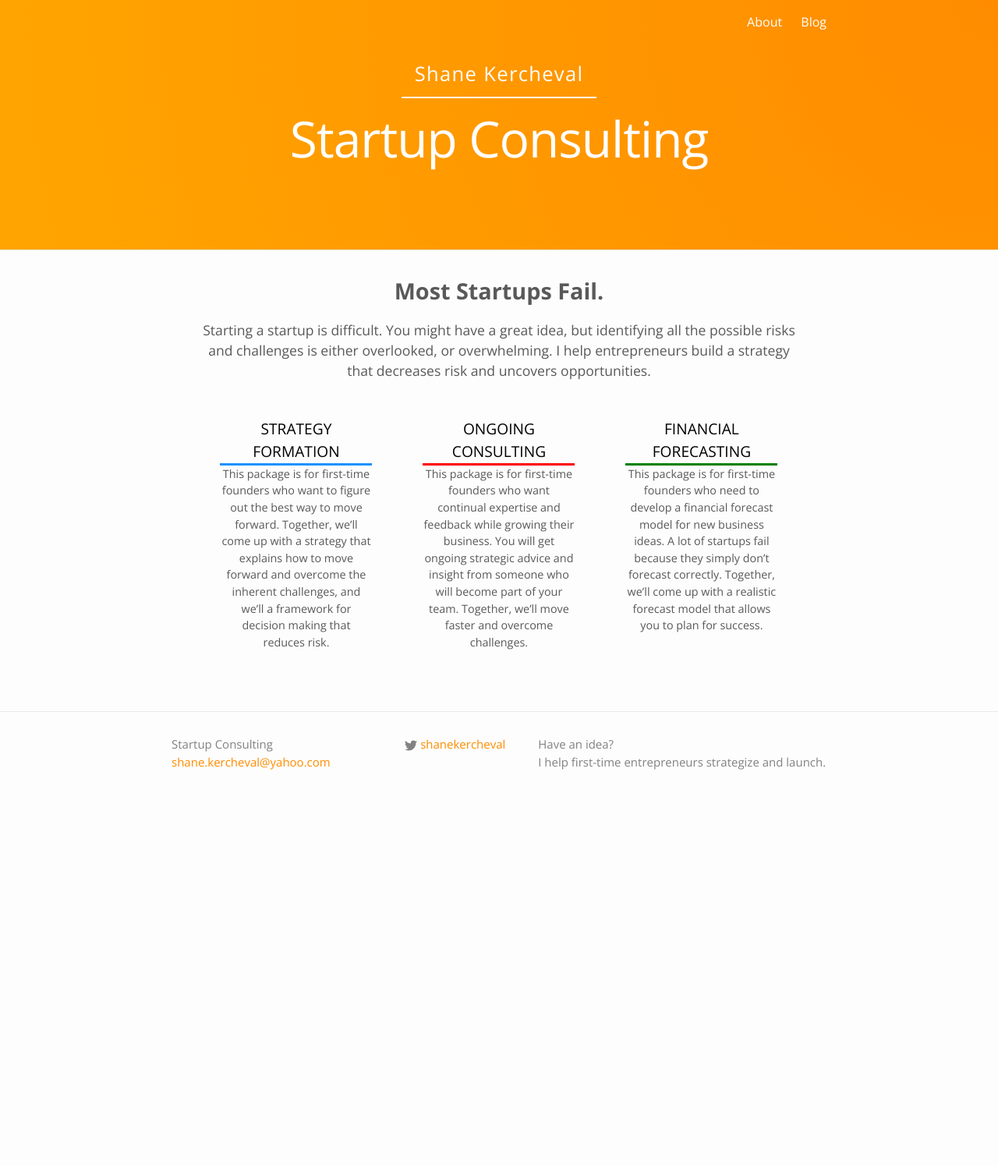
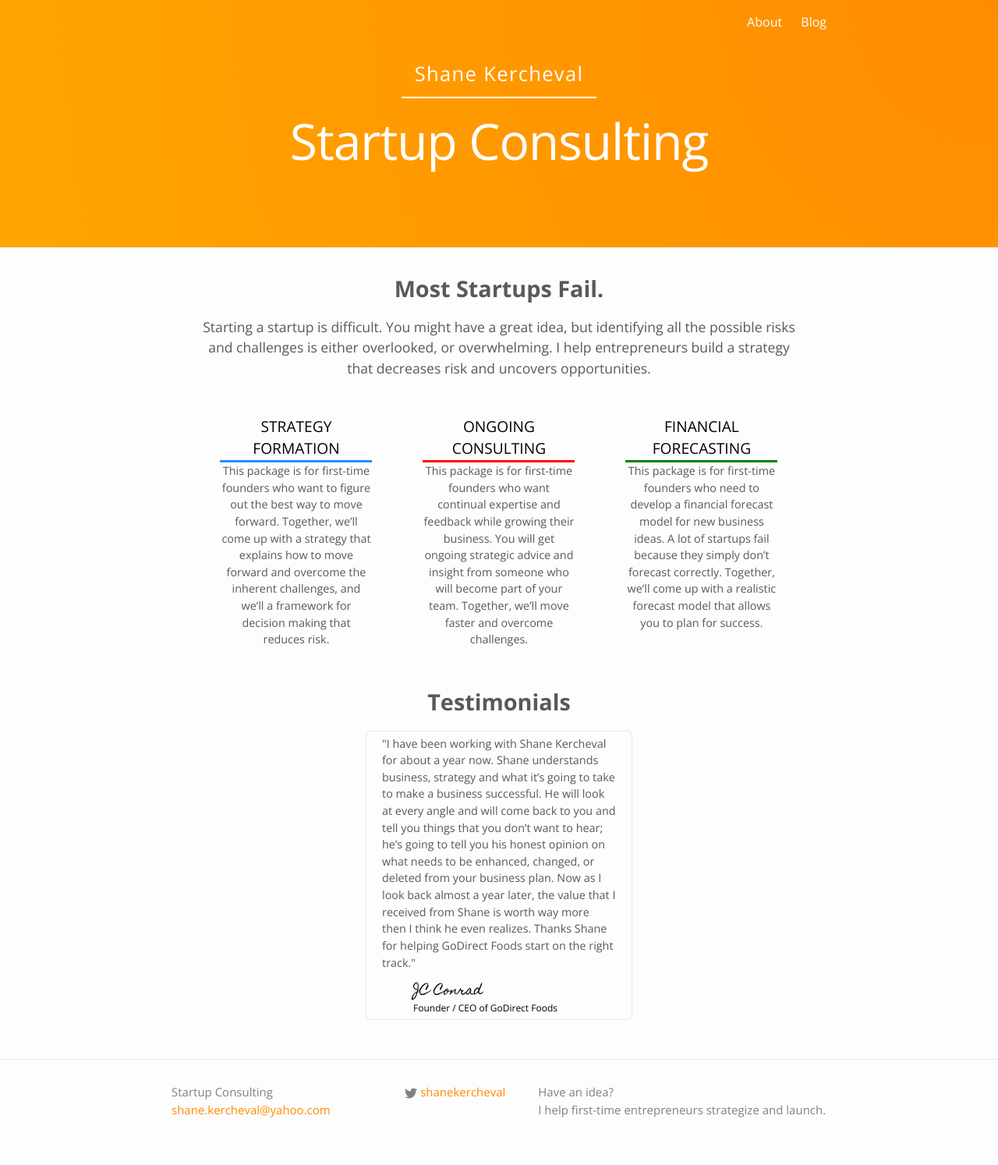
Before and after one commit to shane-kercheval/shane-kercheval.github.io, a Jekyll site: the page built from index.html, in a window 1280 px wide. Shown: the whole page at 78% size. Built offline with Jekyll 4.4.1, drawn with Linux system fonts in a browser that asks for light colours; before the commit the page ends 1048 px from its top, so only the background shows below that.

Commit message:
added testimonials section

```diff
--- a/css/custom.css
+++ b/css/custom.css
@@ -1,40 +1,29 @@
-.site-header {
+.site-header {/* header.html */
     border-top: 8px solid orange;
 }
-
+.landing_page .site-header { /* landing_page.html */
+    background-image: radial-gradient(circle at top right, darkorange, orange);
+    padding-bottom: 80px;
+    border-top: 0px;
+}
 .landing_page .wrapper {
     line-height: 1.5;
     font-size: 1em;
     color: #595959;
 }
-
 .landing_page .description {
     font-size: 1.1em;
     text-align: center;
-
 }
-
-.landing_page .site-header {
-    background-image: radial-gradient(circle at top right, darkorange, orange);
-    padding-bottom: 90px;
-    border-top: 0px;
-}
-
 .landing_page .site-title {
     color: white;
     font-size: 4em;
-	font-weight: normal;
-    line-height: 1;
+    font-weight: normal;
     text-align: center;
-    margin-left: auto;
-    clear:both;
-
-    display:block;
-    height: 100%;
+    width: 100%;
     margin: 20px auto;
-    width: 100%;
+    line-height: 1.1;
 }
-
 .landing_page .owner {
     color: white;
     padding-top: 20px;
@@ -47,21 +36,17 @@
     width: 250px;
     display: block;
     clear: both;
-    height: 100%;
     margin: 0 auto;
 }
-
 .landing_page h2 {
     font-size: 1.8em;
     font-weight: bold;
     text-align: center;
 
 }
-
 .landing_page .site-nav .page-link {
     color: white;
 }
-
 a,a:link,a:visited
 {
  color: darkorange;
@@ -89,13 +74,34 @@ a:hover { /* any nav link (a) that has the class selected will get these attribu
 .first-item {
     border-bottom-color: dodgerblue;
 }
-
 .second-item {
     border-bottom-color: red;
 }
-
 .third-item {
     border-bottom-color: green;
+}
+/*************
+** Testimonials Section
+**************/
+.testimonial-component {
+    max-width: 300px;
+    border-radius: 2%;
+    border: 1px #E8E8E8 solid;
+    padding: 5px 20px;
+    text-align: left;
+    margin-bottom: 20px;
+    display: inline-block;
+}
+.signature {
+    font-family: 'Homemade Apple', cursive;
+    padding:0;
+    margin: 0px 40px;
+    color:black;
+}
+.company {
+    color: black;
+    margin: 0 40px;
+    font-size: 0.75em
 }
 
 @media screen and (min-width: 600px) { /* if the screen width is larger than 600px than apply the following styles
@@ -107,4 +113,9 @@ a:hover { /* any nav link (a) that has the class selected will get these attribu
         width: 25%;
         margin: 4.16666%;
     }
+    .testimonial-component {
+       width: 40%;
+       margin: 0 5% 20px 5%;
+       vertical-align : middle;
+   }
 }
--- a/index.html
+++ b/index.html
@@ -27,4 +27,21 @@
             </li>
         </ul>
     </div>
+    <testimonials>
+            <div class="wrapper">
+                <h2>Testimonials</h2>
+                <ul class="boxlist">
+                    <li class="testimonial-component">
+                        <p  class="list-description">"I have been working with Shane Kercheval for about a year now. Shane understands business, strategy and what it&rsquo;s going to take to make a business successful. He will look at every angle and will come back to you and tell you things that you don&rsquo;t want to hear; he&rsquo;s going to tell you his honest opinion on what needs to be enhanced, changed, or deleted from your business plan. Now as I look back almost a year later, the value that I received from Shane is worth way more then I think he even realizes. Thanks Shane for helping GoDirect Foods start on the right track."</p>
+                        <p class="signature">
+                            JC Conrad
+                        </p>
+                        <p class="company">
+                            Founder / CEO of GoDirect Foods
+                        </p>
+                    </li>
+                </ul>
+            </div>
+
+    </testimonials>
 </div>
```
